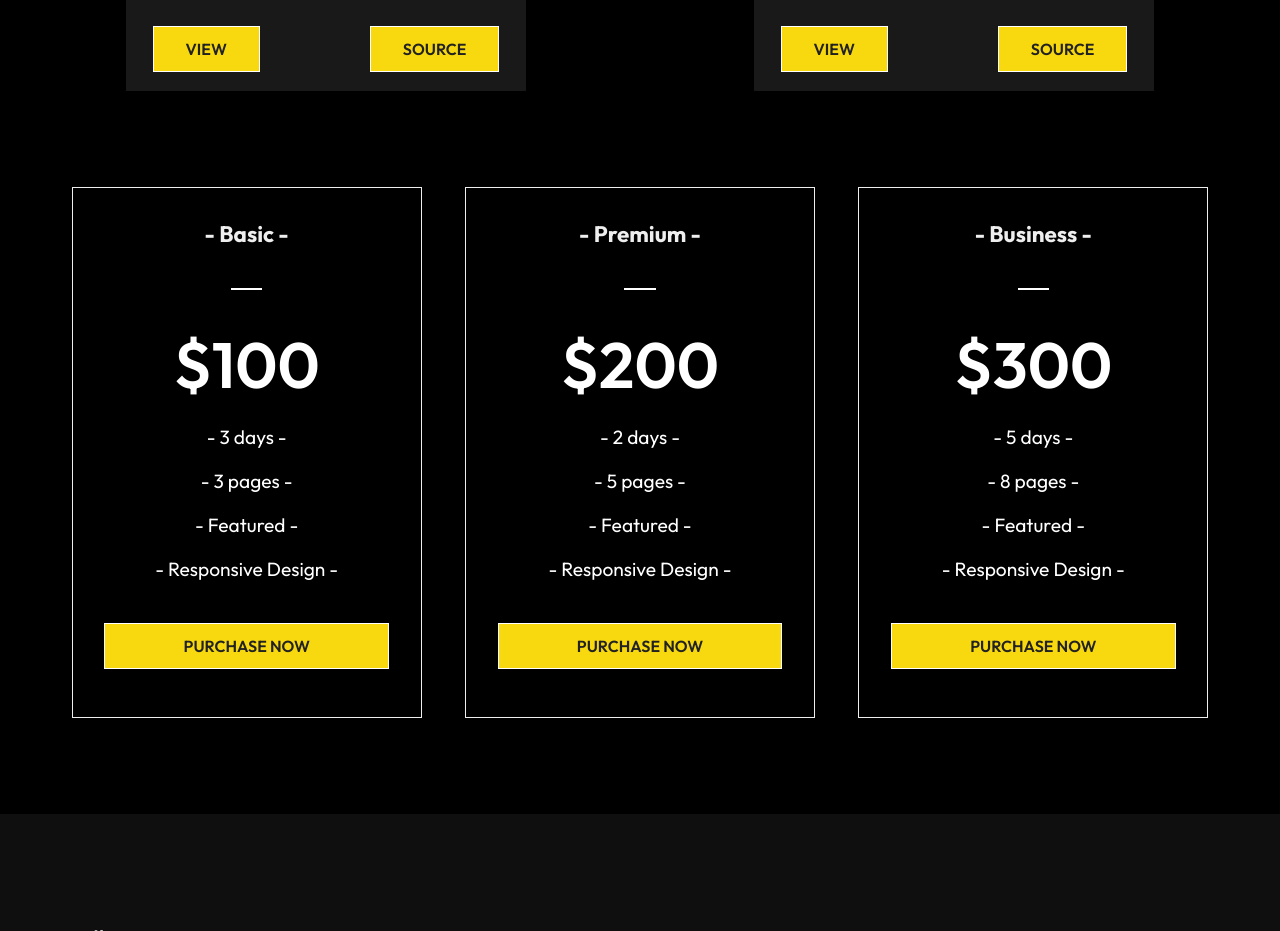
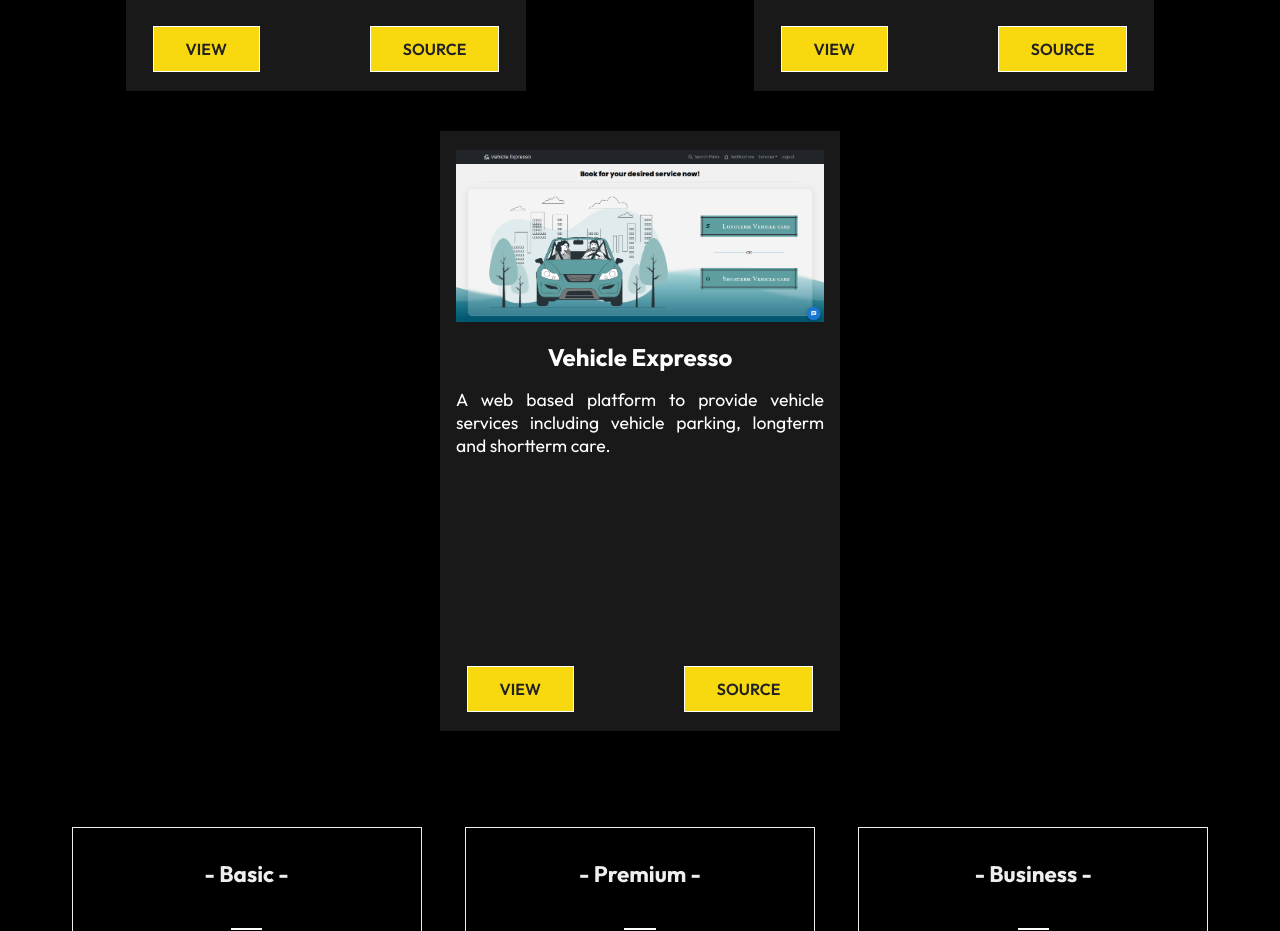
Before and after one commit to saiefadnan/Portfolio, a React (Vite) app in the folder frontend/: page /project in a window 1280 px wide. Shown: the part 1960-2891 px from the top of the page. Built offline with nearby package versions, Linux system fonts and the light colour scheme.

Commit message:
new project added-5

```diff
--- a/frontend/src/components/ProCard.jsx
+++ b/frontend/src/components/ProCard.jsx
@@ -9,8 +9,8 @@ const ProCard = ({props}) => {
             <p>{props.text}</p>
         </div>
         <div className="pro-btns">
-            <NavLink to={props.view} className='btn'>View</NavLink>
-            <NavLink to={props.source} className='btn'>Source</NavLink>
+        <a href={props.view} target="_blank" rel="noopener noreferrer" className="btn">View</a>
+        <a href={props.source} target="_blank" rel="noopener noreferrer" className="btn">Source</a>
         </div>
     </div>
 );
--- a/frontend/src/components/ProjectData.jsx
+++ b/frontend/src/components/ProjectData.jsx
@@ -2,6 +2,7 @@ import medishare from '../projectAssets/medishare.png';
 import chitchat from '../projectAssets/chitchat.png';
 import weathertap from '../projectAssets/weathertap.jpg';
 import swordfight from '../projectAssets/swordfight.png';
+import vehicleExp from '../projectAssets/vehicleExpresso.png';
 const ProjectData = [
     {
         imgsrc: medishare,
@@ -31,6 +32,13 @@ const ProjectData = [
         view:'https://saiefadnan.itch.io/swordfight',
         source: 'https://github.com/saiefadnan/Sword-Fight'
     },
+    {
+        imgsrc: vehicleExp,
+        title: 'Vehicle Expresso',
+        text:"A web based platform to provide vehicle services including vehicle parking, longterm and shortterm care.",
+        view: null,
+        source: 'https://github.com/saiefadnan/vehicleExpresso'
+    },
 ];
 
 export default ProjectData;
```
Also changed, not shown: frontend/src/projectAssets/vehicleExpresso.png (added).
